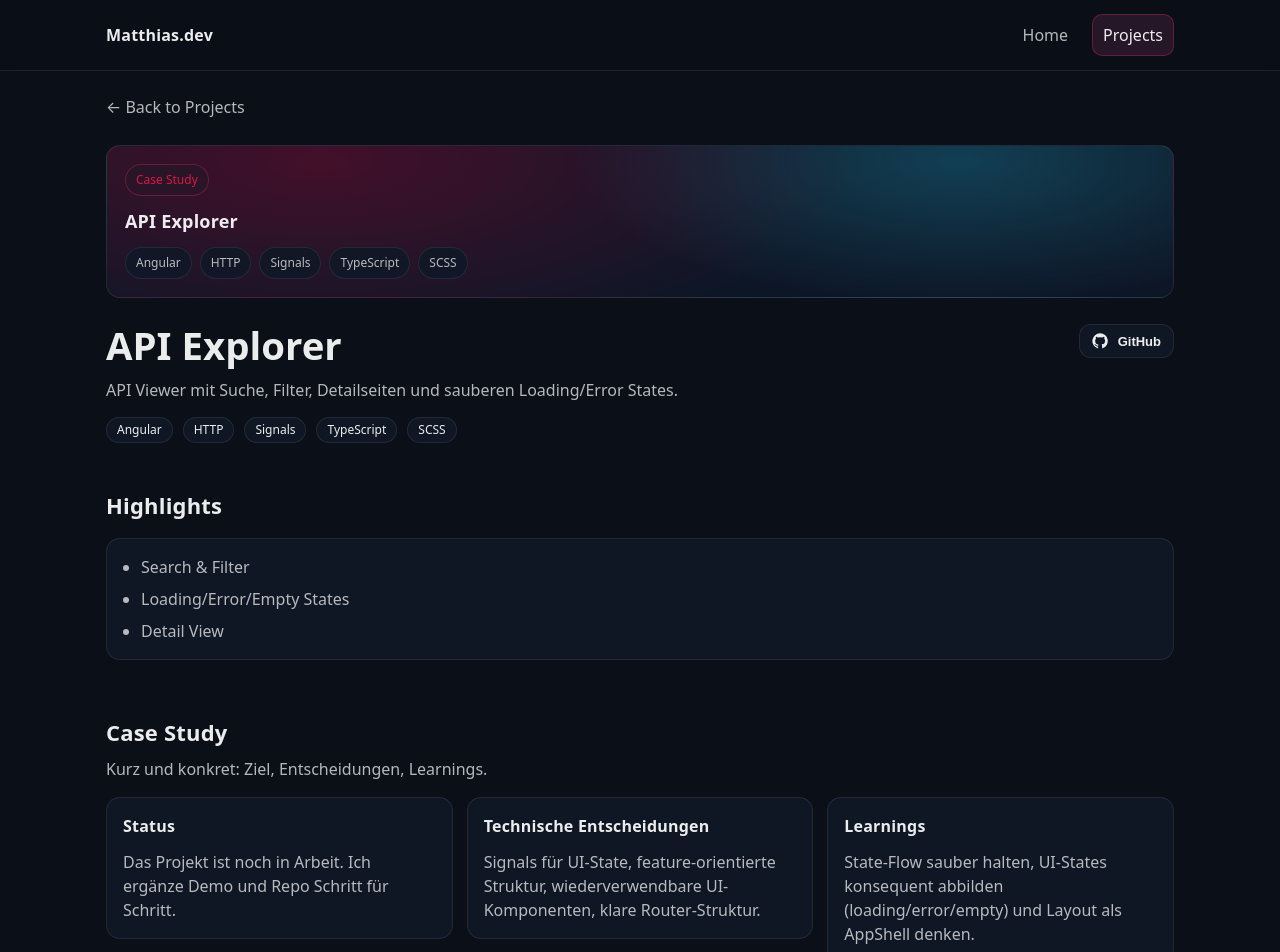
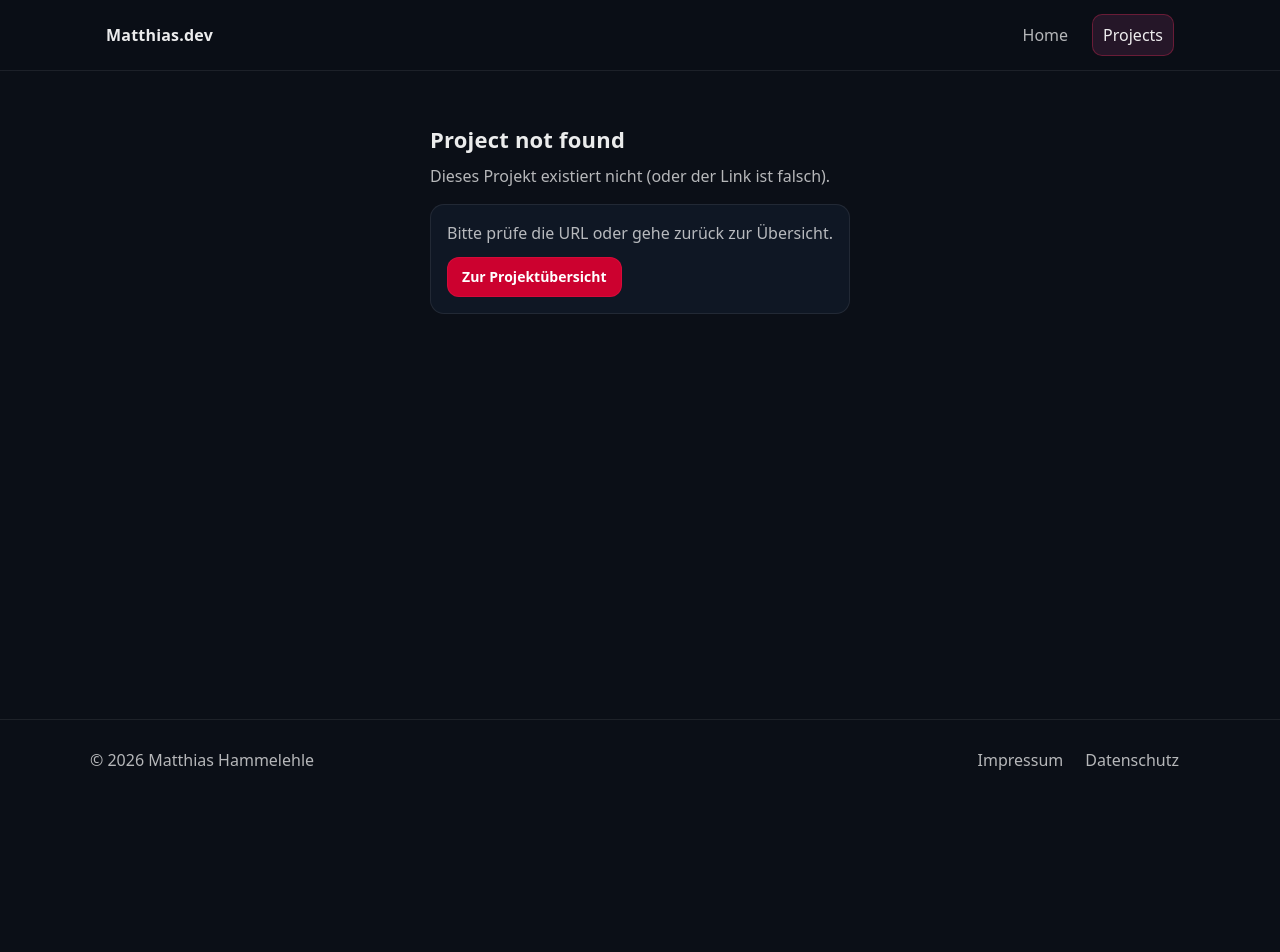
Before and after one commit to Matthias146/portfolio_2026, an Angular app: page /projects/api-explorer in a window 1280 px wide. Shown: the top 952 px of the page. After the commit the page ends 800 px from the top, so only its background shows below. Built offline with nearby package versions, Linux system fonts and the light colour scheme.

Commit message:
docs(portfolio): update project data with Smart Readme Builder
- Replace outdated 'Auth & Dashboard' placeholder with current Readme Builder specs
- Update tech stack to include Signals, Supabase, Spartan-NG, and GitHub API
- Add detailed sections for technical decisions and project learnings

```diff
--- a/src/app/features/home/sections/hero/hero.html
+++ b/src/app/features/home/sections/hero/hero.html
@@ -8,7 +8,7 @@
 
       <div class="hero-intro">
         <p class="hero-kicker">
-          Hi, ich bin <span class="hero-name">{{ name() }}</span> 👋
+          Hi, ich bin <span class="hero-name">{{ name() }}</span>
         </p>
         <p class="hero-role">{{ role() }}</p>
       </div>
--- a/src/app/features/home/sections/hero/hero.ts
+++ b/src/app/features/home/sections/hero/hero.ts
@@ -33,7 +33,5 @@ export class Hero {
 
   displayPills = computed(() => this.pills().slice(0, 4));
 
-  currentFocus = input<string>(
-    'Gerade baue ich: Portfolio 2026, Case Studies und ein kleines UI-System.',
-  );
+  currentFocus = input<string>('Gerade baue ich: Auth Dashboard mit Angular 21.');
 }
--- a/src/app/features/projects/data/projects.data.ts
+++ b/src/app/features/projects/data/projects.data.ts
@@ -48,28 +48,38 @@ export const PROJECTS: Project[] = [
     ogImage: '',
   },
   {
-    slug: 'api-explorer',
-    title: 'API Explorer',
-    summary: 'API Viewer mit Suche, Filter, Detailseiten und sauberen Loading/Error States.',
+    slug: 'github-explorer',
+    title: 'GitHub Explorer',
+    summary:
+      'GitHub Profil-Dashboard mit Signals-first Architektur, Signal Forms, selbst gerendertem SVG Contribution Graph und B2B-orientierten UI-Patterns.',
     stack: ['Angular', 'HTTP', 'Signals', 'TypeScript', 'SCSS'],
-    highlights: ['Search & Filter', 'Loading/Error/Empty States', 'Detail View'],
-    // repoUrl: 'https://github.com/<dein-user>/api-explorer-angular',
-    // liveUrl: 'https://<dein-live-link>/api-explorer',
-    status: 'wip',
+    highlights: [
+      'Signals-first State (kein NgRx)',
+      'Signal Forms Filter mit Search & Min-Stars',
+      'Sortierbare Tabellen-Ansicht',
+      'SVG Contribution Graph',
+      'HTTP Interceptor für Rate Limit',
+      'Typed Error Handling (404/403/429)',
+      'Recent Searches via localStorage',
+      'Skeleton Loader & Empty States',
+    ],
+    repoUrl: 'https://github.com/Matthias146/github-dashboard',
+    liveUrl: 'https://gh-dashboard.matthias-hammelehle.dev',
+    status: 'live',
     featured: true,
-    tags: ['angular', 'api'],
+    tags: ['angular', 'api', 'signals', 'b2b'],
     sections: [
       {
-        title: 'Status',
-        body: 'Das Projekt ist noch in Arbeit. Ich ergänze Demo und Repo Schritt für Schritt.',
+        title: 'Projektidee',
+        body: 'Ein GitHub Profil-Dashboard als Portfolio-Projekt mit Fokus auf moderne Angular 21 Patterns — bewusst ohne NgRx, stattdessen konsequent mit Signals, computed() und rxResource().',
       },
       {
         title: 'Technische Entscheidungen',
-        body: 'Signals für UI-State, feature-orientierte Struktur, wiederverwendbare UI-Komponenten, klare Router-Struktur.',
+        body: 'Signals-first Architektur mit GithubStateService als Single Source of Truth. rxResource() für reaktives Datenfetching statt manuellem subscribe(). Signal Forms (experimental) für den Repo-Filter mit Debounce. HTTP Interceptor für das Live Rate-Limit aus den Response Headers. Zentraler ErrorHandlerService mit typisierten Fehlerzuständen (ApiErrorType).',
       },
       {
         title: 'Learnings',
-        body: 'State-Flow sauber halten, UI-States konsequent abbilden (loading/error/empty) und Layout als AppShell denken.',
+        body: 'rxResource() und Signal Forms sind noch experimental — API-Änderungen zwischen Versionen erfordern aktives Verfolgen des Angular Changelogs. Safe resource value access bei Fehlerzuständen ist kritisch. Host Component Pattern für Komponenten-Tests mit required inputs.',
       },
     ],
     coverImage: '',
@@ -77,28 +87,34 @@ export const PROJECTS: Project[] = [
     ogImage: '',
   },
   {
-    slug: 'auth-dashboard',
-    title: 'Auth & Dashboard',
-    summary: 'Login/Register Flow mit Guards und einer strukturierten AppShell.',
-    stack: ['Angular', 'Routing', 'Guards', 'TypeScript', 'SCSS'],
-    highlights: ['Auth Flow', 'Route Guards', 'Modulare Feature-Struktur'],
-    // liveUrl: 'https://<dein-live-link>/api-explorer',
-    // repoUrl: 'https://github.com/<dein-user>/auth-dashboard-angular',
-    status: 'wip',
+    slug: 'smart-readme-builder',
+    title: 'Smart Readme Builder',
+    summary:
+      'Ein interaktiver Editor zur Erstellung strukturierter Markdown-Readmes inkl. automatischem GitHub-Scanner und Cloud-Speicher.',
+    stack: ['Angular', 'Signals', 'Supabase', 'Tailwind CSS', 'Spartan-NG', 'GitHub API'],
+    highlights: [
+      'Smart GitHub Scanner',
+      'Echtzeit Cloud-Sync',
+      'Deklaratives State Management',
+      'Clean Architecture',
+    ],
+    liveUrl: 'https://repo-master.matthias-hammelehle.dev/',
+    repoUrl: 'https://github.com/Matthias146/repo-master',
+    status: 'live',
     featured: true,
-    tags: ['angular', 'auth'],
+    tags: ['angular', 'supabase', 'tooling', 'api'],
     sections: [
       {
-        title: 'Status',
-        body: 'Das Projekt ist noch in Arbeit. Ich ergänze Demo und Repo Schritt für Schritt.',
+        title: 'Projektidee',
+        body: 'Die Kernfunktionen, ein visueller Editor, die Anbindung an die GitHub-API zur Analyse von Repository-Strukturen und der Cloud-Sync für eigene Markdown-Bausteine via Supabase  sind implementiert.',
       },
       {
         title: 'Technische Entscheidungen',
-        body: 'Signals für UI-State, feature-orientierte Struktur, wiederverwendbare UI-Komponenten, klare Router-Struktur.',
+        body: 'Konsequente Nutzung von Angular Signals für reaktives State-Management ohne RxJS-Overhead. Spartan-NG und Tailwind CSS bilden die Basis für ein modernes, barrierefreies UI-Design. Für das Backend-as-a-Service (Authentifizierung & Datenbank) kommt Supabase zum Einsatz. Besonderer Wert wurde auf funktionale Programmierung (Vermeidung von Array-Mutationen) und eine strikte "Separation of Concerns" zwischen Komponenten und Services gelegt.',
       },
       {
         title: 'Learnings',
-        body: 'State-Flow sauber halten, UI-States konsequent abbilden (loading/error/empty) und Layout als AppShell denken.',
+        body: 'Umgang mit komplexen API-Antworten, wie der rekursiven GitHub Tree-API zur Generierung von Markdown-Ordnerstrukturen. Saubere Trennung von UI-Logik und zentralem Daten-Zustand, um Race-Conditions bei der Synchronisation zwischen lokalem State und der Cloud-Datenbank zu vermeiden.',
       },
     ],
     coverImage: '',
--- a/src/app/features/projects/pages/project-details/project-details.scss
+++ b/src/app/features/projects/pages/project-details/project-details.scss
@@ -1,3 +1,7 @@
+:host ::ng-deep .card {
+  height: 100%;
+}
+
 .top {
   padding: 10px 0 18px;
 }
@@ -58,6 +62,7 @@
   display: grid;
   grid-template-columns: repeat(3, minmax(0, 1fr));
   gap: 14px;
+  align-items: stretch;
 }
 
 .body {
```
Also changed, not shown: src/app/core/models/project.model.ts (+7 -1 lines).
